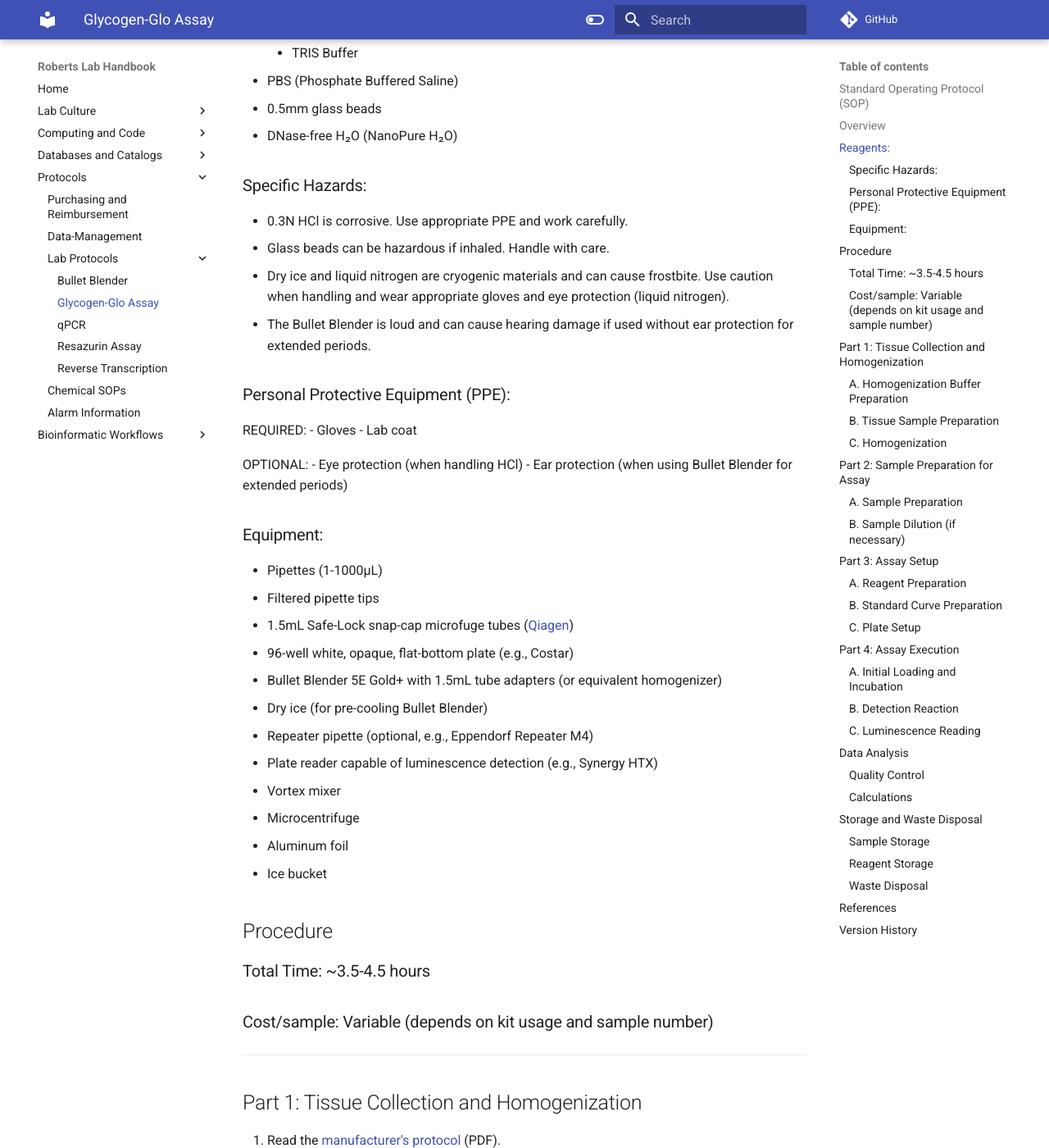
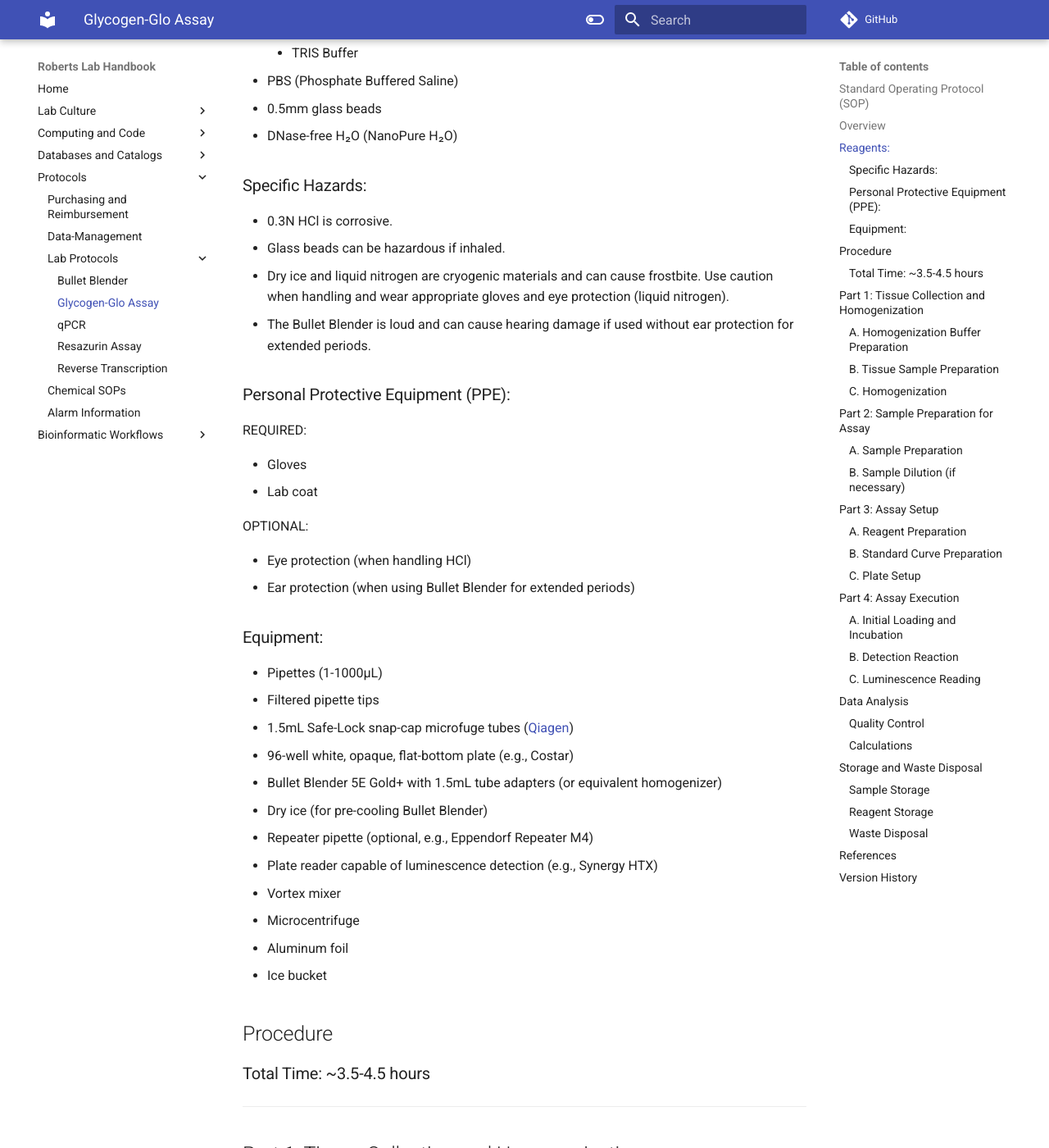
Before and after one commit to RobertsLab/resources, an MkDocs documentation site: the page built from docs/protocols/protocol-glycogen-glo-assay.md, in a window 1280 px wide and 1400 px high, scrolled down 749 px. Shown: the whole window at 82% size. Built offline with MkDocs 1.6.1 and Material for MkDocs 9.7.7, drawn with Linux system fonts in a browser that asks for light colours; comment, search, counter and statistics services are not loaded.

Commit message:
Refine specific hazards and PPE sections for clarity in Glycogen-Glo Assay protocol

```diff
--- a/docs/protocols/protocol-glycogen-glo-assay.md
+++ b/docs/protocols/protocol-glycogen-glo-assay.md
@@ -22,18 +22,20 @@ The Glycogen-Glo Assay (Promega) is a luminescence-based assay used to quantify
 
 ### Specific Hazards:
 
-- 0.3N HCl is corrosive. Use appropriate PPE and work carefully.
-- Glass beads can be hazardous if inhaled. Handle with care.
+- 0.3N HCl is corrosive.
+- Glass beads can be hazardous if inhaled.
 - Dry ice and liquid nitrogen are cryogenic materials and can cause frostbite. Use caution when handling and wear appropriate gloves and eye protection (liquid nitrogen).
 - The Bullet Blender is loud and can cause hearing damage if used without ear protection for extended periods.
 
 ### Personal Protective Equipment (PPE):
 
 REQUIRED:
+
 - Gloves
 - Lab coat
 
 OPTIONAL:
+
 - Eye protection (when handling HCl)
 - Ear protection (when using Bullet Blender for extended periods)
 
@@ -55,7 +57,6 @@ OPTIONAL:
 ## Procedure
 
 ### Total Time: ~3.5-4.5 hours
-### Cost/sample: Variable (depends on kit usage and sample number)
 
 ---
 
```
